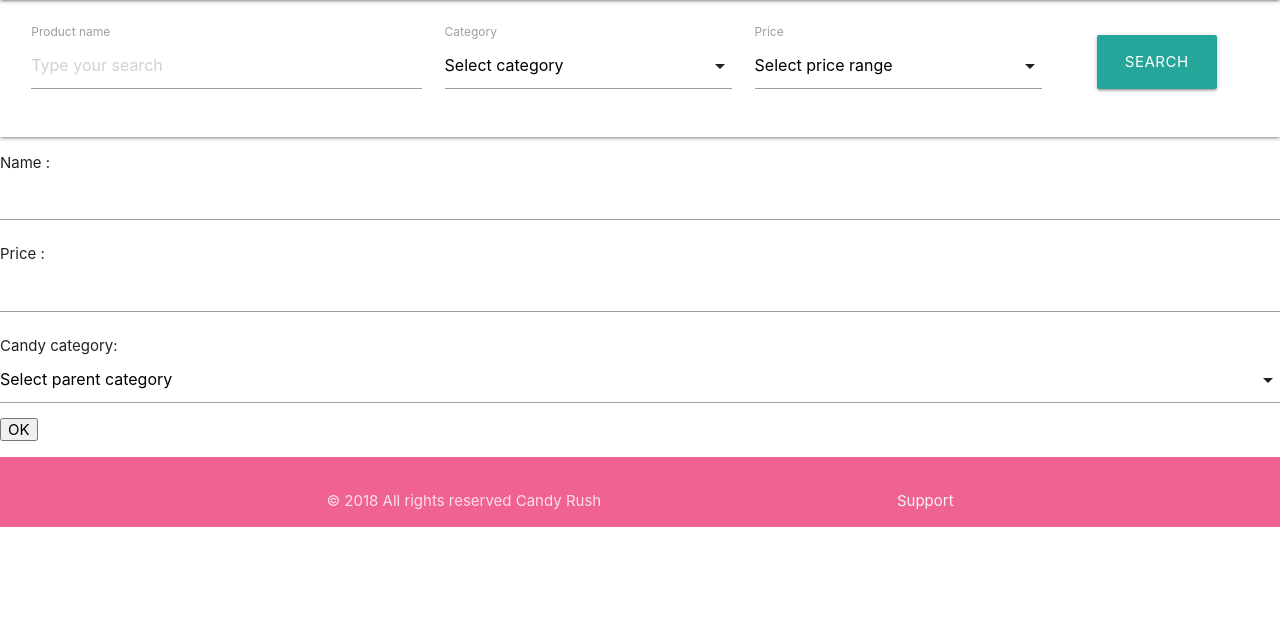
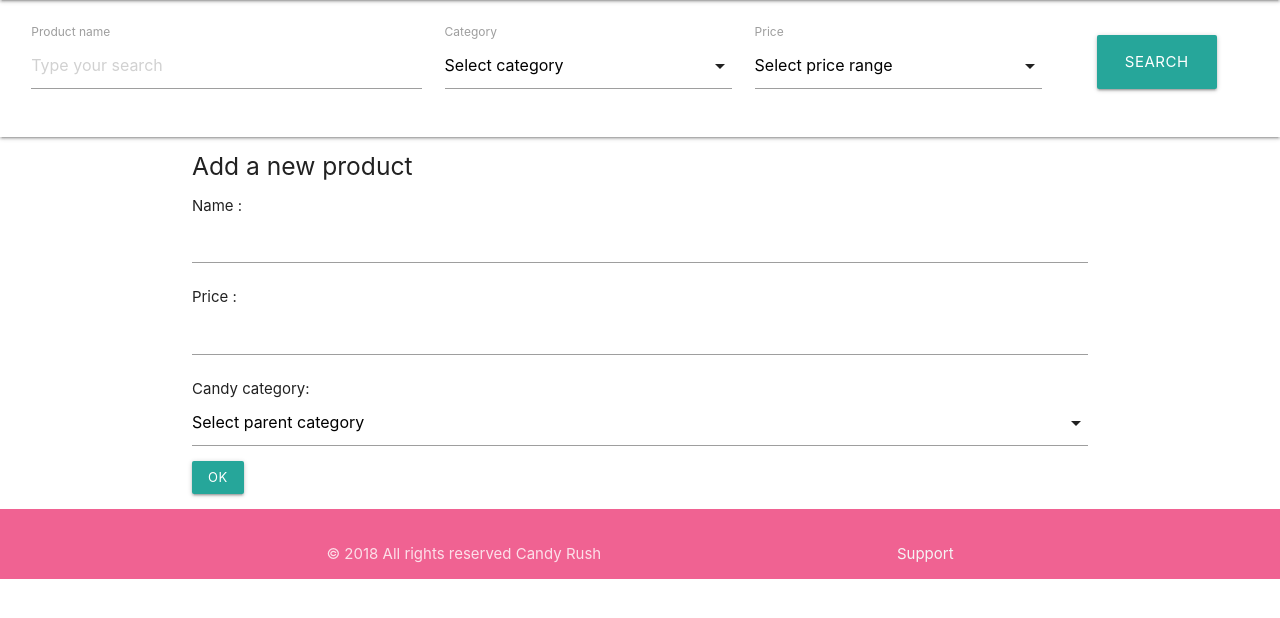
Before and after one commit to fcatusse/CandyRush, a PHP site: page /signup_product.php in a window 1280 px wide. Shown: the part 64-682 px from the top of the page. Run offline with PHP 8.4, Linux system fonts and the light colour scheme; tables that the repository leaves empty hold one stand-in row (values such as "Sample post"); a stand-in replaces the project's code that opens the database connection; some libraries are stand-ins or nearby versions.

Commit message:
add styling

```diff
--- a/signup_product.php
+++ b/signup_product.php
@@ -4,6 +4,7 @@ include_once "config.php";
 include_once "user_admin.php";
 include_once "product_admin.php";
 
+$alert = "";
 
 if($_POST!= NULL)
 {
@@ -23,7 +24,7 @@ if($_POST!= NULL)
 
     if ($is_valid == TRUE) {
         $user = new ProductAdmin();
-        $user->addProduct($_POST["name"], $_POST["price"], $_POST["candy"]);
+        $alert = $user->addProduct($_POST["name"], $_POST["price"], $_POST["candy"]);
         //Header("Location: signup_product.php");
         //exit;
     }
@@ -42,6 +43,10 @@ while ($d = $result->fetch(PDO::FETCH_OBJ)) {
 ?>
 
 <?php include_once "header.php" ; ?>
+
+<div class="container">
+    <h5> Add a new product</h5>
+    <p> <?php echo $alert; ?> </p>
     <form action="signup_product.php" method="post">
         <p> Name : <input type="text" name="name" required> </p>
          <p> Price : <input type="text" name="price" required> </p>
@@ -49,6 +54,7 @@ while ($d = $result->fetch(PDO::FETCH_OBJ)) {
         <option selected disabled value="">Select parent category</option>
             <?php echo $option ;?>
         </select><p>
-        <p><input type="submit" value="OK"></p>
+        <p><button type="submit" class="waves-effect waves-light btn-small onclick="return confirm('Send the form?')"> OK </button></p>
     </form>
+    </div>
 <?php include_once "footer.php" ; ?>
```
